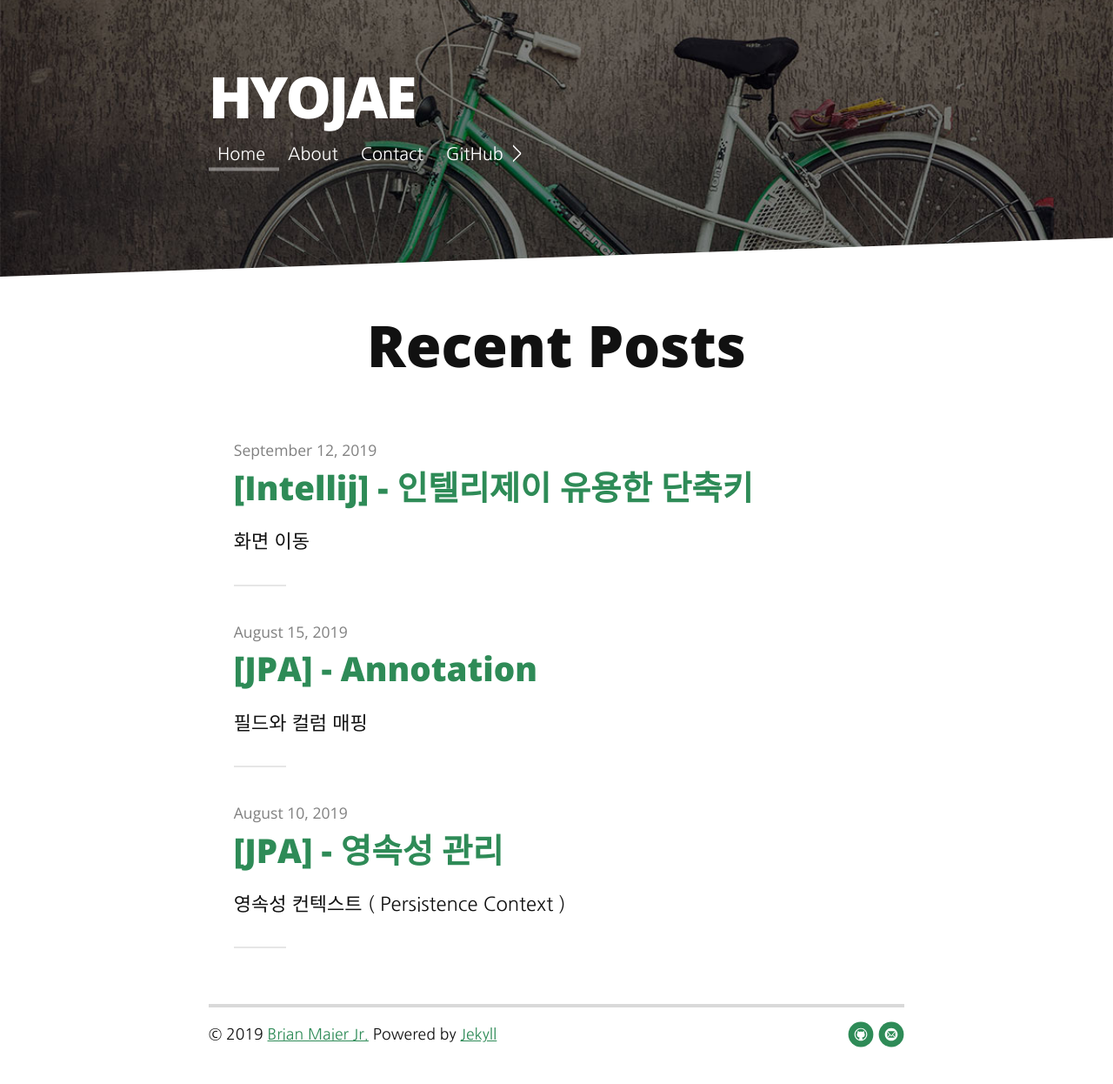
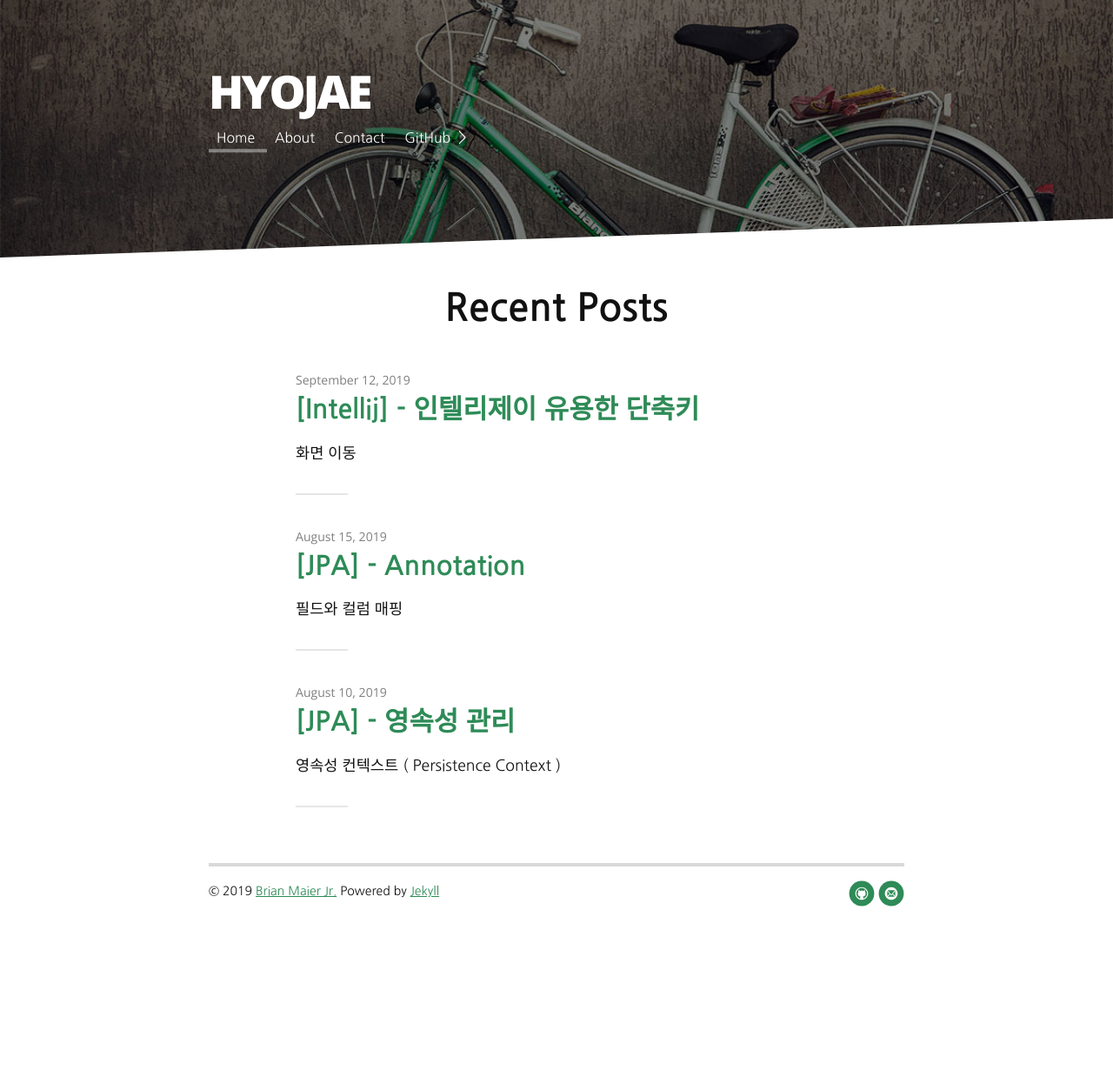
Before and after one commit to hyojaekim/hyojaekim.github.io, a Jekyll site: the page built from index.html, in a window 1280 px wide. Shown: the whole page at 87% size. Built offline with Jekyll 4.4.1, drawn with Linux system fonts in a browser that asks for light colours; nearby versions of some CDN libraries; the list of posts is cut into pages by our own code; after the commit the page ends 1081 px from its top, so only the background shows below that.

Commit message:
style: update style.css

```diff
--- a/assets/css/style.css
+++ b/assets/css/style.css
@@ -140,7 +140,8 @@ details,menu {
 summary {
 	display:list-item
 }
-canvas {
+
+canvas
 	display:inline-block
 }
 [hidden],template {
@@ -152,7 +153,8 @@ body .intro {
 }
 .h1,.h2,.h3,.h4,.h5,.h6,h1,h2,h3,h4,h5,h6 {
 	margin:.5rem 0 1.5rem;
-	font-family:Open Sans,Helvetica,Arial,sans-serif
+    /* font-family:Open Sans,Helvetica,Arial,sans-serif; */
+    font-family:'Nanum Gothic', serif;
 }
 .h1,h1 {
 	font-size:2em;
@@ -166,7 +168,8 @@ body .intro {
 }
 @media (min-width:56.25em) {
 	.h1,h1 {
-		font-size:3em;
+        /* font-size:3em; */
+		font-size:2.5em;
 		line-height:1.05
 	}
 }
@@ -410,7 +413,8 @@ th:last-child {
 .highlight .nv,.highlight .vc,.highlight .vg,.highlight .vi {
 	color:#fff
 }
-html {
+
+html
 	box-sizing:border-box
 }
 *,:after,:before {
@@ -418,8 +422,11 @@ html {
 }
 body {
     font-family: 'Nanum Gothic', serif;
+    /* font-family:PT Serif,Georgia,Times,serif; */
+
     line-height:1.75;
-	font-size:112.5%;
+    /* font-size:112.5%; */
+	font-size:100%;
 	color:#111;
 	overflow-x:hidden;
 	margin:0
@@ -560,7 +567,7 @@ dd {
 .post .postTitle {
 	text-align:center;
 	margin-top:2rem;
-	margin-bottom:1rem
+	margin-bottom:4rem
 }
 .post blockquote {
 	clear:both;
@@ -739,12 +746,14 @@ dd {
 	text-decoration:none
 }
 .posts li a:hover {
-	text-decoration:underline
+    /* text-decoration:underline; */
+    text-decoration:none;
 }
 .posts li .date {
 	color:gray;
 	font-family:Open Sans,Helvetica,Arial,sans-serif;
     font-weight:300;
+
     font-size:.8em
 }
 .posts li h3 {
@@ -752,7 +761,8 @@ dd {
 }
 @media only screen and (min-width:800px) {
 	body {
-		font-size:125%
+        /* font-size:125%; */
+        font-size:100%;
 	}
 	.content {
 		padding-top:0;
@@ -776,7 +786,7 @@ dd {
 		max-width:880px;
 		margin-left:auto;
 		margin-right:auto;
-		padding:0
+		padding:0 20px;
 	}
 	#home .pageTitle,#home .pagination,#home .posts {
 		width:75%;
@@ -899,16 +909,20 @@ dd {
 	}
 	#contact form {
         max-width:48%;
+
         width:48%;
+
 		float:right;
 		margin-right:0
 	}
 }
 @media only screen and (min-width:1200px) {
 	body {
-		font-size:137.5%
+        /* font-size:137.5%; */
+        font-size:110%;
 	}
 	.container {
-		max-width: 990px
+        /* max-width: 990px; */
+        max-width: 800px;
 	}
 }
```
Lines whose indentation alone changed are shown as unchanged.
